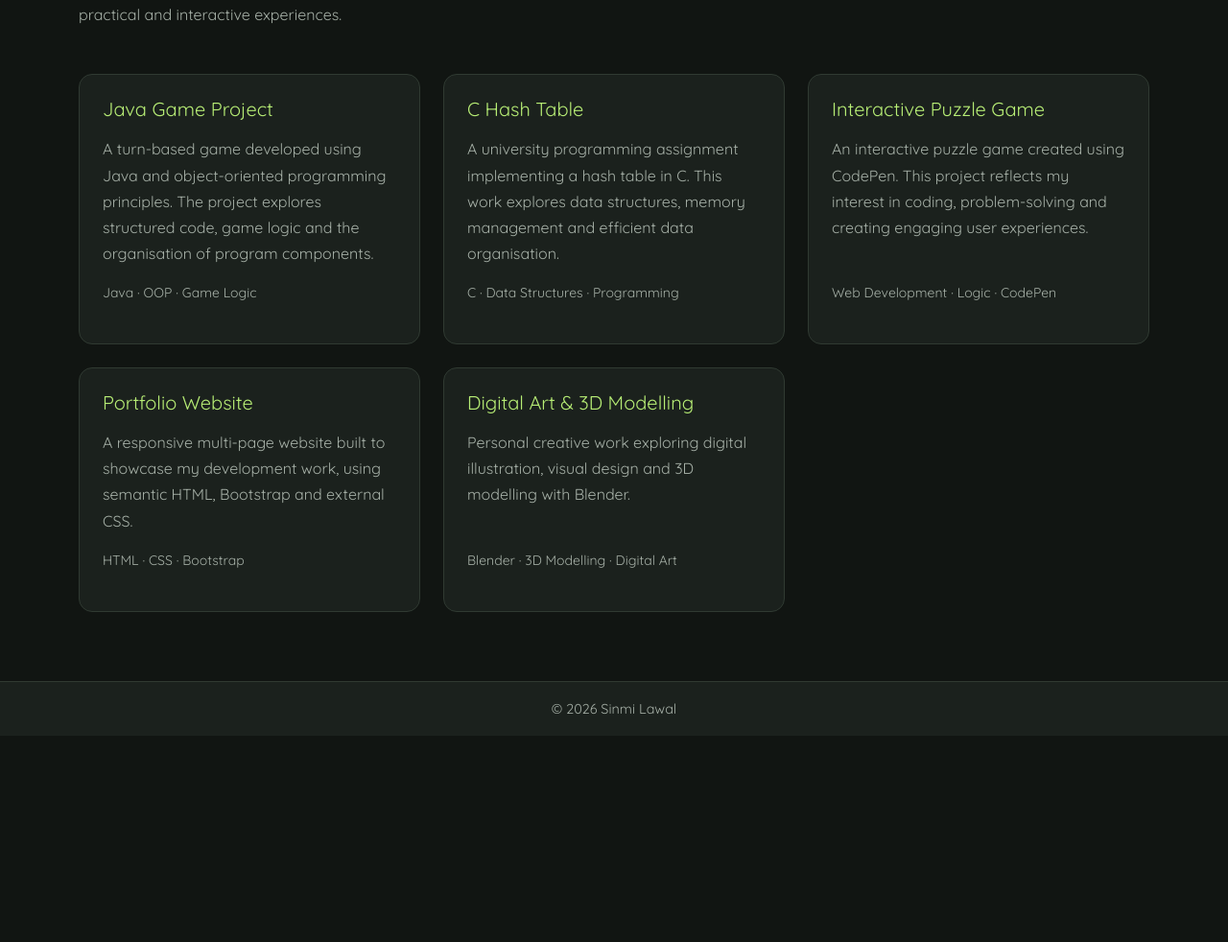
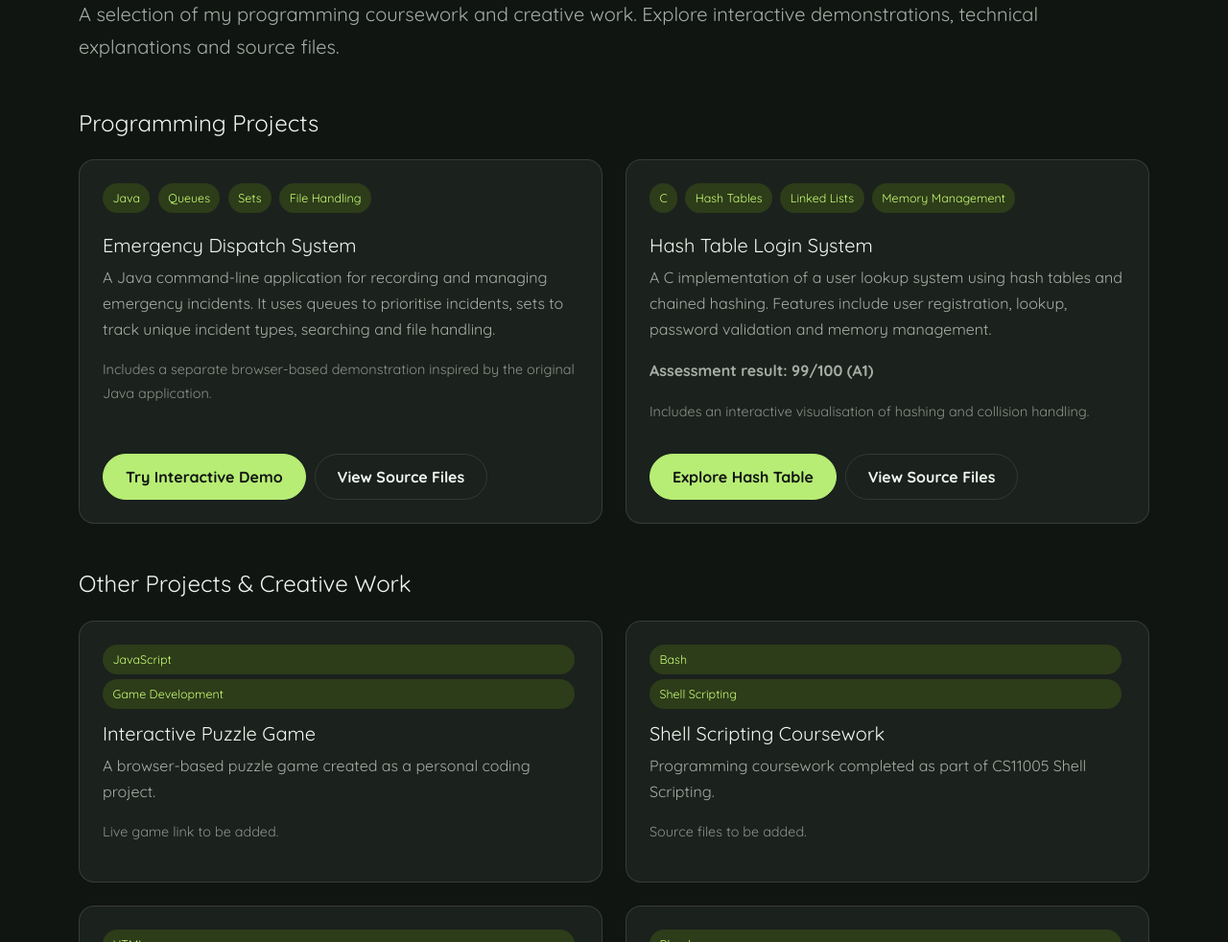
Before and after one commit to sinmilawal/webdev-labs, a plain HTML site: page portfolio.html in a window 1280 px wide. Shown: the part 245-1227 px from the top of the page at 96% size. Before the commit the page ends 1012 px from the top, so only its background shows below. Drawn offline with nearby package versions, Linux system fonts and the light colour scheme.

Commit message:
Enhance portfolio.html with new projects and styles
Updated the portfolio page with new project details and improved styling.

```diff
--- a/portfolio.html
+++ b/portfolio.html
@@ -3,16 +3,52 @@
 <html lang="en">
 <head>
 <meta charset="UTF-8">
+<meta name="viewport" content="width=device-width, initial-scale=1">
 <title>Projects | Sinmi Lawal</title>
-    <meta name="viewport" content="width=device-width, initial-scale=1">
 
 <link rel="preconnect" href="https://fonts.googleapis.com">
 <link href="https://fonts.googleapis.com/css2?family=Quicksand:wght@400;600;700&display=swap" rel="stylesheet">
-
 <link href="https://cdn.jsdelivr.net/npm/bootstrap@5.3.2/dist/css/bootstrap.min.css" rel="stylesheet">
 <link rel="stylesheet" href="https://cdnjs.cloudflare.com/ajax/libs/font-awesome/6.5.0/css/all.min.css">
 <link rel="stylesheet" href="style.css">
+
+<style>
+.project-card {
+    height: 100%;
+    border: 1px solid rgba(255,255,255,.12);
+    border-radius: 16px;
+    overflow: hidden;
+}
+.project-card .card-body {
+    display: flex;
+    flex-direction: column;
+}
+.project-tag {
+    display: inline-block;
+    font-size: .78rem;
+    padding: .3rem .65rem;
+    border-radius: 999px;
+    background: rgba(170,255,0,.12);
+    color: #c8ff75;
+    margin: 0 .25rem .35rem 0;
+}
+.project-actions {
+    display: flex;
+    flex-wrap: wrap;
+    gap: .55rem;
+    margin-top: auto;
+    padding-top: 1rem;
+}
+.project-note {
+    font-size: .9rem;
+    opacity: .8;
+}
+.section-kicker {
+    letter-spacing: .12em;
+}
+</style>
 </head>
+
 <body>
 
 <header class="site-header p-4">
@@ -31,87 +67,189 @@
 <main class="container my-5">
 
     <section class="mb-5">
-        <p class="text-uppercase text-muted small">My work</p>
-        <h2>Projects & Experience</h2>
-        <p>
-            A selection of my programming, web development and creative work.
-            These projects reflect my developing technical skills and interest
-            in building practical and interactive experiences.
+        <p class="text-uppercase text-muted fw-bold section-kicker">Selected work</p>
+        <h2 class="display-5 fw-bold">Projects</h2>
+        <p class="lead">
+            A selection of my programming coursework and creative work.
+            Explore interactive demonstrations, technical explanations
+            and source files.
         </p>
     </section>
 
-    <section aria-label="Programming projects">
-        <div class="row">
+    <section class="mb-5">
+        <h3 class="h4 mb-4">Programming Projects</h3>
 
-            <div class="col-12 col-md-6 col-lg-4 mb-4">
-                <article class="card h-100">
-                    <div class="card-body d-flex flex-column">
-                        <h3 class="card-title h5">Java Game Project</h3>
-                        <p class="card-text flex-grow-1">
-                            A turn-based game developed using Java and
-                            object-oriented programming principles. The project
-                            explores structured code, game logic and the
-                            organisation of program components.
+        <div class="row g-4">
+
+            <div class="col-lg-6">
+                <article class="card project-card">
+                    <div class="card-body p-4">
+
+                        <div class="mb-3">
+                            <span class="project-tag">Java</span>
+                            <span class="project-tag">Queues</span>
+                            <span class="project-tag">Sets</span>
+                            <span class="project-tag">File Handling</span>
+                        </div>
+
+                        <h4 class="h5">Emergency Dispatch System</h4>
+
+                        <p>
+                            A Java command-line application for recording
+                            and managing emergency incidents. It uses
+                            queues to prioritise incidents, sets to track
+                            unique incident types, searching and file handling.
                         </p>
-                        <p class="text-muted small mt-auto">Java · OOP · Game Logic</p>
+
+                        <p class="project-note">
+                            Includes a separate browser-based demonstration
+                            inspired by the original Java application.
+                        </p>
+
+                        <div class="project-actions">
+                            <a href="dispatch-demo.html" class="btn btn-primary">
+                                Try Interactive Demo
+                            </a>
+
+                            <a href="project-files/java-dispatch/" class="btn btn-outline-secondary">
+                                View Source Files
+                            </a>
+                        </div>
+
                     </div>
                 </article>
             </div>
 
-            <div class="col-12 col-md-6 col-lg-4 mb-4">
-                <article class="card h-100">
-                    <div class="card-body d-flex flex-column">
-                        <h3 class="card-title h5">C Hash Table</h3>
-                        <p class="card-text flex-grow-1">
-                            A university programming assignment implementing
-                            a hash table in C. This work explores data
-                            structures, memory management and efficient
-                            data organisation.
+            <div class="col-lg-6">
+                <article class="card project-card">
+                    <div class="card-body p-4">
+
+                        <div class="mb-3">
+                            <span class="project-tag">C</span>
+                            <span class="project-tag">Hash Tables</span>
+                            <span class="project-tag">Linked Lists</span>
+                            <span class="project-tag">Memory Management</span>
+                        </div>
+
+                        <h4 class="h5">Hash Table Login System</h4>
+
+                        <p>
+                            A C implementation of a user lookup system
+                            using hash tables and chained hashing.
+                            Features include user registration, lookup,
+                            password validation and memory management.
                         </p>
-                        <p class="text-muted small mt-auto">C · Data Structures · Programming</p>
+
+                        <p><strong>Assessment result: 99/100 (A1)</strong></p>
+
+                        <p class="project-note">
+                            Includes an interactive visualisation of
+                            hashing and collision handling.
+                        </p>
+
+                        <div class="project-actions">
+                            <a href="hash-table-demo.html" class="btn btn-primary">
+                                Explore Hash Table
+                            </a>
+
+                            <a href="project-files/c-hash-table/" class="btn btn-outline-secondary">
+                                View Source Files
+                            </a>
+                        </div>
+
                     </div>
                 </article>
             </div>
 
-            <div class="col-12 col-md-6 col-lg-4 mb-4">
-                <article class="card h-100">
-                    <div class="card-body d-flex flex-column">
-                        <h3 class="card-title h5">Interactive Puzzle Game</h3>
-                        <p class="card-text flex-grow-1">
-                            An interactive puzzle game created using CodePen.
-                            This project reflects my interest in coding,
-                            problem-solving and creating engaging user
-                            experiences.
+        </div>
+    </section>
+
+    <section class="mb-5">
+        <h3 class="h4 mb-4">Other Projects & Creative Work</h3>
+
+        <div class="row g-4">
+
+            <div class="col-md-6">
+                <article class="card project-card">
+                    <div class="card-body p-4">
+                        <span class="project-tag">JavaScript</span>
+                        <span class="project-tag">Game Development</span>
+
+                        <h4 class="h5 mt-2">Interactive Puzzle Game</h4>
+
+                        <p>
+                            A browser-based puzzle game created as a
+                            personal coding project.
                         </p>
-                        <p class="text-muted small mt-auto">Web Development · Logic · CodePen</p>
+
+                        <p class="project-note">
+                            Live game link to be added.
+                        </p>
                     </div>
                 </article>
             </div>
 
-            <div class="col-12 col-md-6 col-lg-4 mb-4">
-                <article class="card h-100">
-                    <div class="card-body d-flex flex-column">
-                        <h3 class="card-title h5">Portfolio Website</h3>
-                        <p class="card-text flex-grow-1">
-                            A responsive multi-page website built to showcase
-                            my development work, using semantic HTML,
-                            Bootstrap and external CSS.
+            <div class="col-md-6">
+                <article class="card project-card">
+                    <div class="card-body p-4">
+                        <span class="project-tag">Bash</span>
+                        <span class="project-tag">Shell Scripting</span>
+
+                        <h4 class="h5 mt-2">Shell Scripting Coursework</h4>
+
+                        <p>
+                            Programming coursework completed as part
+                            of CS11005 Shell Scripting.
                         </p>
-                        <p class="text-muted small mt-auto">HTML · CSS · Bootstrap</p>
+
+                        <p class="project-note">
+                            Source files to be added.
+                        </p>
                     </div>
                 </article>
             </div>
 
-            <div class="col-12 col-md-6 col-lg-4 mb-4">
-                <article class="card h-100">
-                    <div class="card-body d-flex flex-column">
-                        <h3 class="card-title h5">Digital Art & 3D Modelling</h3>
-                        <p class="card-text flex-grow-1">
-                            Personal creative work exploring digital
-                            illustration, visual design and 3D modelling
-                            with Blender.
+            <div class="col-md-6">
+                <article class="card project-card">
+                    <div class="card-body p-4">
+                        <span class="project-tag">HTML</span>
+                        <span class="project-tag">CSS</span>
+                        <span class="project-tag">Bootstrap</span>
+
+                        <h4 class="h5 mt-2">Portfolio Website</h4>
+
+                        <p>
+                            My personal portfolio website, developed
+                            to showcase my technical skills, projects
+                            and creative interests.
                         </p>
-                        <p class="text-muted small mt-auto">Blender · 3D Modelling · Digital Art</p>
+
+                        <div class="project-actions">
+                            <a href="index.html" class="btn btn-outline-secondary">
+                                View Website
+                            </a>
+                        </div>
+                    </div>
+                </article>
+            </div>
+
+            <div class="col-md-6">
+                <article class="card project-card">
+                    <div class="card-body p-4">
+                        <span class="project-tag">Blender</span>
+                        <span class="project-tag">Digital Art</span>
+                        <span class="project-tag">3D Modelling</span>
+
+                        <h4 class="h5 mt-2">Digital Illustration & 3D Modelling</h4>
+
+                        <p>
+                            Creative work combining digital illustration,
+                            animation and 3D modelling.
+                        </p>
+
+                        <p class="project-note">
+                            Artwork gallery to be added.
+                        </p>
                     </div>
                 </article>
             </div>
```
Lines whose indentation alone changed are shown as unchanged.
